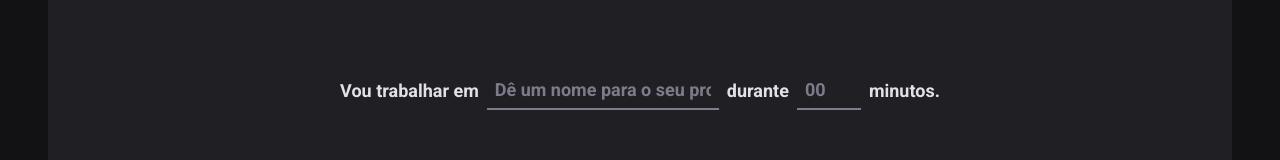
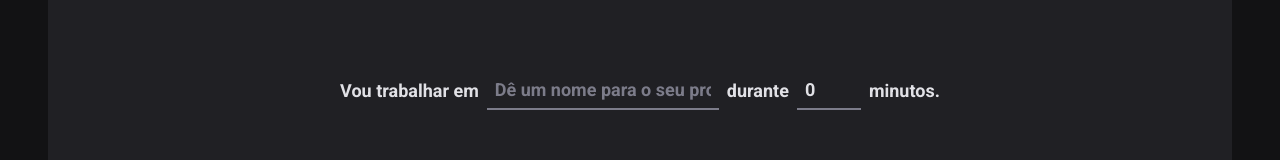
Before and after one commit to Nardogomes/02-ignite-timer, a React (Vite) app: page / in a window 1280 px wide. Shown: the part 186-346 px from the top of the page. Built offline with nearby package versions, Linux system fonts and the light colour scheme.

Commit message:
Integrando Typescript no fomulário.

```diff
--- a/src/pages/Home/index.tsx
+++ b/src/pages/Home/index.tsx
@@ -21,12 +21,18 @@
     .max(60, 'O ciclo precisar ser de no máximo de 60 minutos')
 })
 
+type NewCycleFormData = zod.infer<typeof newCycleFormValidationSchema>
+
 export function Home() {
-  const { register, handleSubmit, watch } = useForm({
-    resolver: zodResolver(newCycleFormValidationSchema)
+  const { register, handleSubmit, watch } = useForm<NewCycleFormData>({
+    resolver: zodResolver(newCycleFormValidationSchema),
+    defaultValues: {
+      task: '',
+      minutesAmount: 0
+    }
   })
 
-  function handleCreateNewCycle(data: any) {
+  function handleCreateNewCycle(data: NewCycleFormData) {
     console.log(data)
   }
 
```
